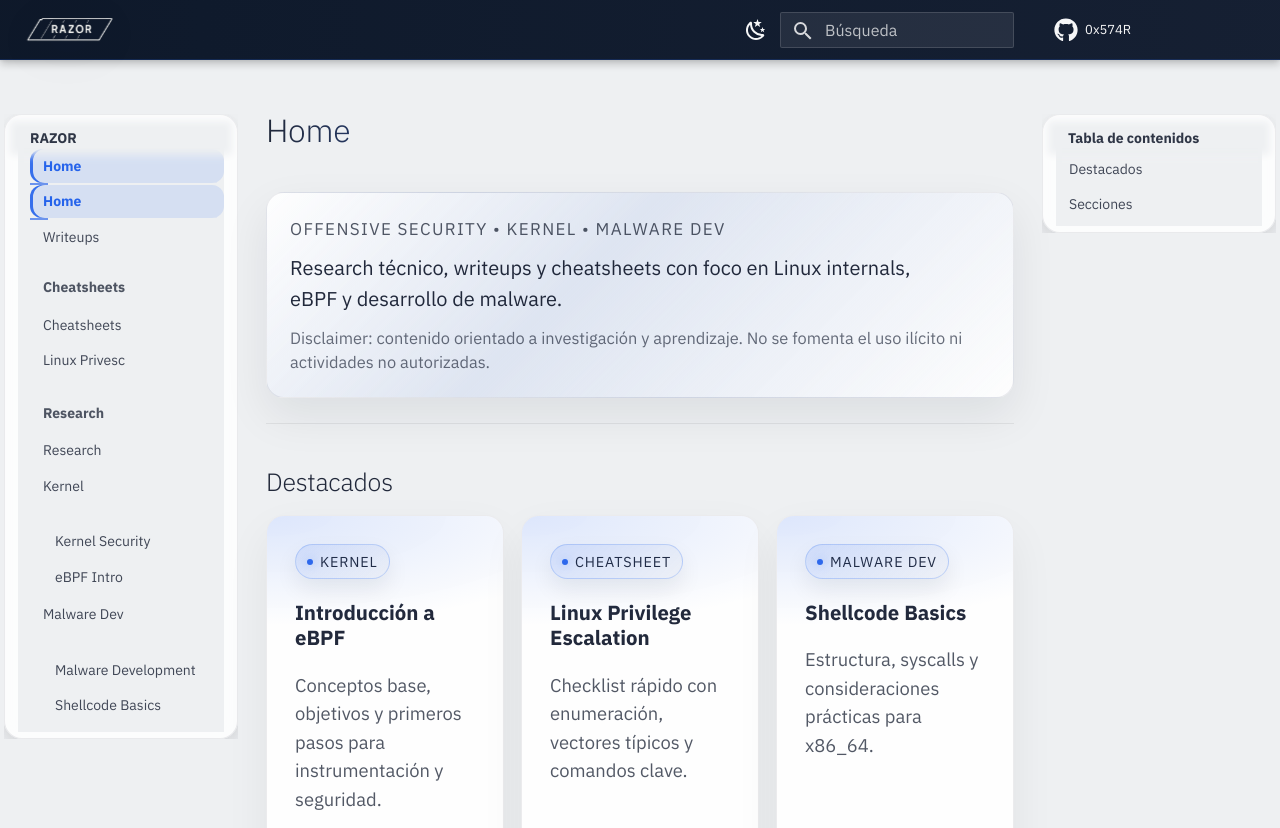
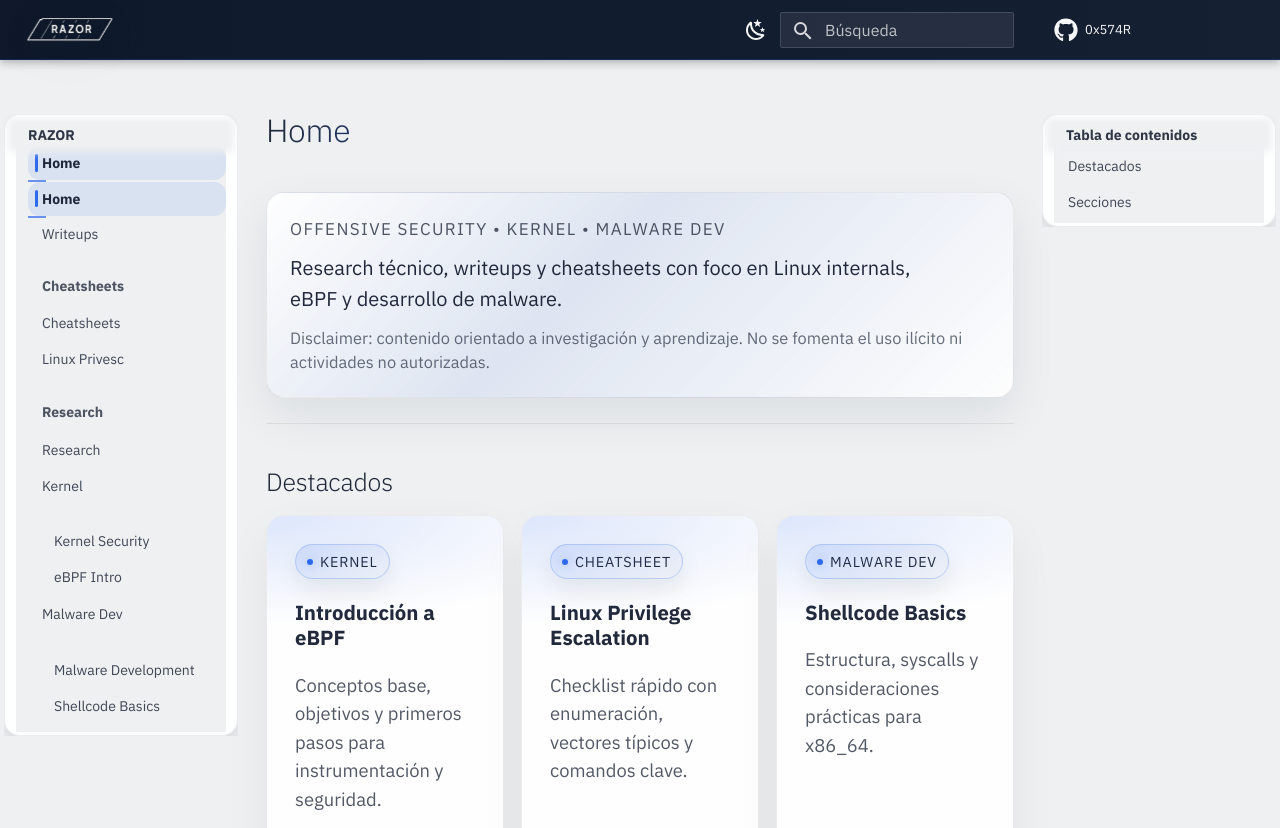
Before and after one commit to 0x574R/0x574R.github.io, an MkDocs documentation site: the page built from docs/index.md, in a window 1280 px wide. Shown: the top 828 px of the page. Built offline with MkDocs 1.6.1 and Material for MkDocs 9.7.7, drawn with Linux system fonts in a browser that asks for light colours.

```diff
--- a/docs/stylesheets/custom.css
+++ b/docs/stylesheets/custom.css
@@ -47,37 +47,32 @@
   --md-header-height: 3.0rem;
 }
 
-/* --- Light mode: sidebars should visually match dark mode (card-like)
-   while keeping excellent readability.
-   We use a subtle glass surface and remove Material's scroll masking
-   to avoid the "ghost rectangle" artifacts.
+/* --- Light mode: sidebars should match the dark mode *cleanly*
+   (no heavy blur / no dirty overlays).
+   Goal: same premium feeling as dark mode, but crisp and readable.
 */
 [data-md-color-scheme="default"] .md-sidebar--primary .md-sidebar__inner,
 [data-md-color-scheme="default"] .md-sidebar--secondary .md-sidebar__inner {
-  background: rgba(255, 255, 255, 0.82);
+  background: rgba(255, 255, 255, 0.94);
   border: 1px solid rgba(15, 23, 42, 0.08);
-  border-radius: 18px;
+  border-radius: 16px;
   box-shadow:
-    0 18px 40px rgba(15, 23, 42, 0.10),
-    0 2px 10px rgba(15, 23, 42, 0.06);
-  padding: 0.70rem 0.65rem;
-  backdrop-filter: blur(10px);
+    0 14px 28px rgba(15, 23, 42, 0.08),
+    0 2px 8px rgba(15, 23, 42, 0.05);
+  padding: 0.55rem 0.55rem;
 }
 
-/* Light mode: ensure the sidebar columns don't look like separate panels */
+/* Light mode: avoid the side columns looking like separate white panels */
 [data-md-color-scheme="default"] .md-sidebar {
   background: transparent;
 }
 
-/* Disable Material's scroll mask fade in sidebars (creates the top "ghost" block)
-   Some browsers render the mask as a visible rectangle on light surfaces. */
+/* Disable Material's scroll masks / fades in sidebars (cause ghost blocks) */
 [data-md-color-scheme="default"] .md-sidebar__scrollwrap {
   -webkit-mask-image: none !important;
   mask-image: none !important;
 }
 
-/* Light mode: remove the built-in scroll fade overlays (ghost rectangles)
-   in both sidebars. Material renders these as pseudo elements. */
 [data-md-color-scheme="default"] .md-sidebar__scrollwrap::before,
 [data-md-color-scheme="default"] .md-sidebar__scrollwrap::after,
 [data-md-color-scheme="default"] .md-sidebar__inner::before,
@@ -86,26 +81,42 @@
   display: none !important;
 }
 
-/* Light mode: navigation highlight integrated (full-width, clean)
-   Avoid the "bubble" look from negative margins. */
+/* Light mode: navigation links (clean, aligned, not "bubbly") */
 [data-md-color-scheme="default"] .md-nav--primary .md-nav__link,
 [data-md-color-scheme="default"] .md-nav--secondary .md-nav__link {
+  position: relative;
   display: block;
   width: 100%;
   border-radius: 12px;
-  padding: 0.38rem 0.65rem;
-  margin: 0.10rem 0;
+  padding: 0.40rem 0.70rem;
+  margin: 0.08rem 0;
+  transition: background 140ms ease, color 140ms ease;
 }
 
-[data-md-color-scheme="default"] .md-nav--primary .md-nav__link--active,
-[data-md-color-scheme="default"] .md-nav--secondary .md-nav__link--active {
-  background: rgba(var(--razor-accent-rgb), 0.12);
-  box-shadow: inset 3px 0 0 rgba(var(--razor-accent-rgb), 0.90);
-}
-
+/* Hover */
 [data-md-color-scheme="default"] .md-nav--primary .md-nav__link:hover,
 [data-md-color-scheme="default"] .md-nav--secondary .md-nav__link:hover {
   background: rgba(var(--razor-accent-rgb), 0.06);
+}
+
+/* Active (full-width background + straight accent bar) */
+[data-md-color-scheme="default"] .md-nav--primary .md-nav__link--active,
+[data-md-color-scheme="default"] .md-nav--secondary .md-nav__link--active {
+  background: rgba(var(--razor-accent-rgb), 0.10);
+  color: rgba(15, 23, 42, 0.92) !important;
+  font-weight: 650;
+}
+
+[data-md-color-scheme="default"] .md-nav--primary .md-nav__link--active::before,
+[data-md-color-scheme="default"] .md-nav--secondary .md-nav__link--active::before {
+  content: "";
+  position: absolute;
+  left: 0.36rem;
+  top: 0.42rem;
+  bottom: 0.42rem;
+  width: 3px;
+  border-radius: 4px;
+  background: rgba(var(--razor-accent-rgb), 0.95);
 }
 
 /* TOC: ensure highlight reaches the edges within our card padding */
```
